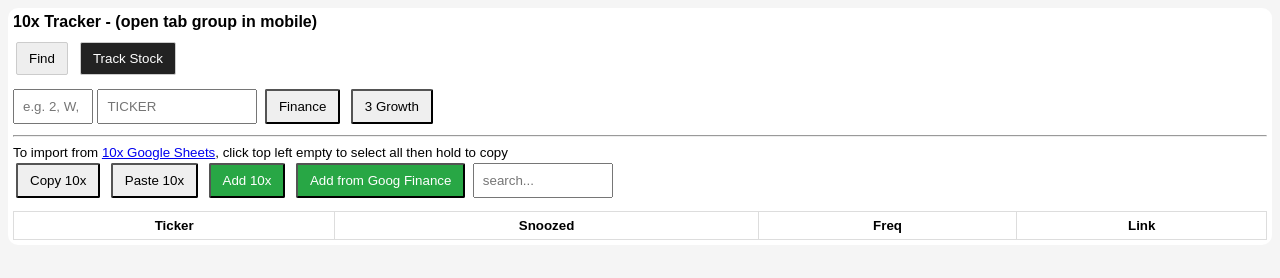
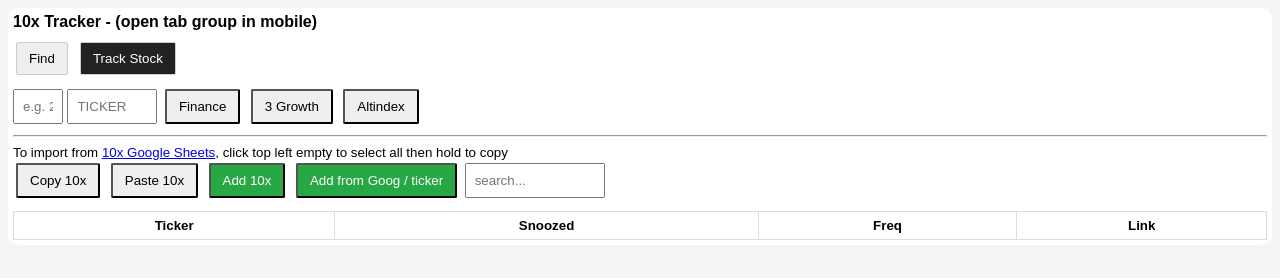
Before and after one commit to cragtlab/apps2, a plain HTML site: page 10x/index.htm in a window 1280 px wide. Both pictures are taken after a click on the button "Track Stock". Drawn offline with Linux system fonts and the light colour scheme.

Commit message:
Adjust input widths and update button labels

```diff
--- a/10x/index.htm
+++ b/10x/index.htm
@@ -14,7 +14,7 @@ button { padding:8px 12px; margin:3px; cursor:pointer;border-radius:2px; }
 .btn-snooze { background:orange; color:white; }
 .btn-add {    background:#28a745;color:white; }
 #linkFreqContainer { display:none; gap:10px; margin-bottom:10px; }
-#frequencyInput { width:60px; padding:8px }
+#frequencyInput { width:30px; padding:8px }
 #btn-update-url {    background:#007bff; color:white;border:none; }
 textarea { width:100%; height:80px; }
 #trackQueryContainer { display:none; margin-bottom:8px; }
@@ -41,7 +41,7 @@ small  {
 .tab-button { background:#eee; border:1px solid #ccc; }
 .tab-button.active { background:#222; color:white; }
 #tickerContainer { display:none; margin-bottom:8px; }
-#tickerInput { padding:8px; width:140px; text-transform:uppercase; }
+#tickerInput { padding:8px; width:70px; text-transform:uppercase; }
 </style>
 </head>
 
@@ -68,6 +68,7 @@ small  {
     <input id="tickerInput" placeholder="ticker" oninput="saveCurrentTickerDraft()">
     <button onclick="window.open('https://www.google.com/finance/beta/quote/'+tickerInput.value)">Finance</button>
     <button onclick="window.open('https://www.google.com/search?q=3 growth areas for '+tickerInput.value)">3 Growth</button>
+    <button onclick="window.open('https://altindex.com/ticker/'+tickerInput.value.replace(/:.*$/,'').toLowerCase())">Altindex</button>
 </div>
 
 <!-- Track: search queries textarea -->
@@ -91,7 +92,7 @@ small  {
     <button onclick="exportToClipboard()">Copy 10x</button>
     <button onclick="importFromClipboard()">Paste 10x</button>
     <button class="btn-add" onclick="addFromClipboard()">Add 10x</button>
-     <button class="btn-add" onclick="addFromGoogleFinance()">Add from Goog Finance</button>
+    <button class="btn-add" onclick="addFromGoogleFinance()">Add from Goog / ticker</button>
     <input type="search"
     id="searchInput"
     placeholder="search..."
@@ -725,12 +726,16 @@ async function addFromGoogleFinance(){
         /\/finance\/(?:beta\/)?quote\/([^#/?\s]+)/
     );
 
-    if(!match){
-        alert('Clipboard does not contain a Google Finance quote URL.');
-        return;
+    let ticker;
+
+    if(match){
+        ticker = match[1].toUpperCase();
+    } else {
+        ticker = prompt('Enter ticker:', clipboardText.toUpperCase());
+        if(ticker === null) return;
+        ticker = ticker.trim().toUpperCase();
+        if(!ticker) return;
     }
-
-    const ticker = match[1].toUpperCase();
 
     const title = prompt(`Enter title for ${ticker}:`);
 
```
